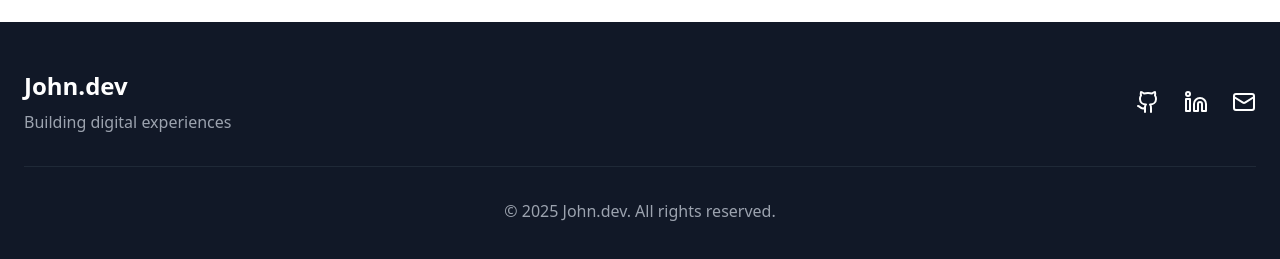
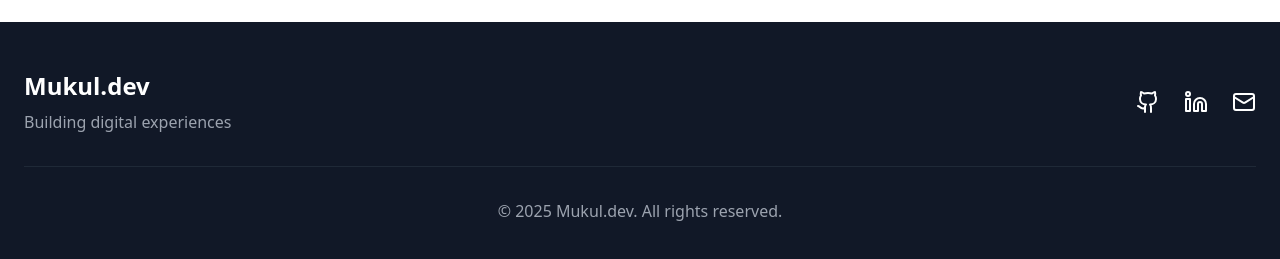
Before and after one commit to mukultarania/portfolio-mukul, a React (Vite) app: page /projects in a window 1280 px wide. Shown: the part 990-1249 px from the top of the page. Built offline with nearby package versions, Linux system fonts and the light colour scheme.

Commit message:
Updated Footer.tsx

```diff
--- a/src/components/Footer.tsx
+++ b/src/components/Footer.tsx
@@ -7,7 +7,7 @@ const Footer = () => {
       <div className="container mx-auto px-6">
         <div className="flex flex-col md:flex-row justify-between items-center">
           <div className="mb-6 md:mb-0">
-            <h3 className="text-2xl font-bold">John.dev</h3>
+            <h3 className="text-2xl font-bold">Mukul.dev</h3>
             <p className="text-gray-400 mt-2">Building digital experiences</p>
           </div>
 
@@ -25,7 +25,7 @@ const Footer = () => {
         </div>
 
         <div className="border-t border-gray-800 mt-8 pt-8 text-center text-gray-400">
-          <p>&copy; {new Date().getFullYear()} John.dev. All rights reserved.</p>
+          <p>&copy; {new Date().getFullYear()} Mukul.dev. All rights reserved.</p>
         </div>
       </div>
     </footer>
```
